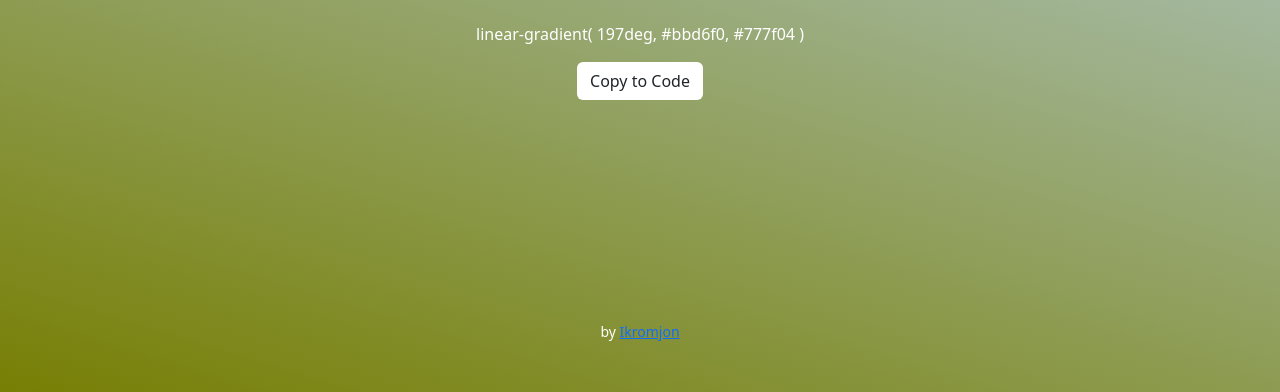
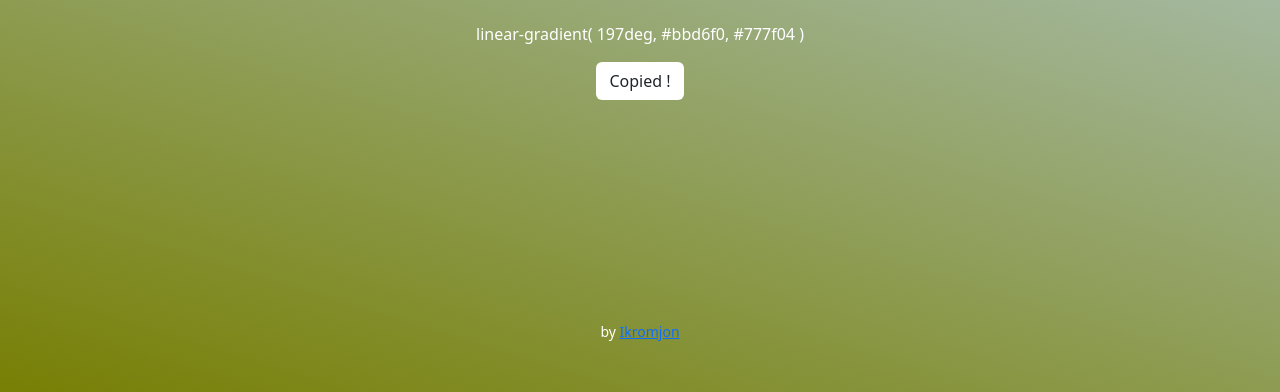
Before and after one commit to ikromjon-ismoiljonov-dev/random-gradient1, a plain HTML site: page index.html in a window 1280 px wide. Both pictures are taken after a click on the button "Copy to Code". Shown: the part 408-800 px from the top of the page. Drawn offline with nearby package versions, Linux system fonts and the light colour scheme.

Commit message:
update some codes

```diff
--- a/index.html
+++ b/index.html
@@ -15,10 +15,10 @@
         <small>click me</small>
     </div>
     <p class="color-text"></p>
-    <button onclick="Copy(document.querySelector('.color-text'))" class="btn bg-white text-dark mx-auto d-flex">Copy to Code</button>
+    <button id='btn-color' onclick="Copy(document.querySelector('.color-text'))" class="btn bg-white text-dark mx-auto d-flex">Copy to Code</button>
     <small class="copyright">
         by
-        <a href="">Ikromjon</a>
+        <a href="https://github.com/ikromjon-ismoiljonov-dev" target="_blank">Ikromjon</a>
     </small>
     <script src="https://cdn.jsdelivr.net/npm/@popperjs/core@2.11.8/dist/umd/popper.min.js" integrity="sha384-I7E8VVD/ismYTF4hNIPjVp/Zjvgyol6VFvRkX/vR+Vc4jQkC+hVqc2pM8ODewa9r" crossorigin="anonymous"></script>
     <script src="https://cdn.jsdelivr.net/npm/bootstrap@5.3.3/dist/js/bootstrap.min.js" integrity="sha384-0pUGZvbkm6XF6gxjEnlmuGrJXVbNuzT9qBBavbLwCsOGabYfZo0T0to5eqruptLy" crossorigin="anonymous"></script>
--- a/main.js
+++ b/main.js
@@ -21,15 +21,16 @@ const values = [
     'f',
 ]
 
+var btnColor = document.getElementById('btn-color');
 
 function Copy(text){
     var elem = document.createElement('textarea');
     elem.value = text.innerText;
+    btnColor.innerHTML = 'Copied !'
     document.body.appendChild(elem);
     elem.select();
     document.execCommand('copy');
     document.body.removeChild(elem);
-    alert('copied   ')
 }
 
 // random color function
@@ -48,7 +49,7 @@ function getGradient(){
 }
 
 function setGradient(){
-
+    btnColor.innerHTML = 'Copy to Code'
     const color1 = getGradient();
     const color2 = getGradient();
     const randomDeg = Math.trunc(Math.random() * 360);
```
